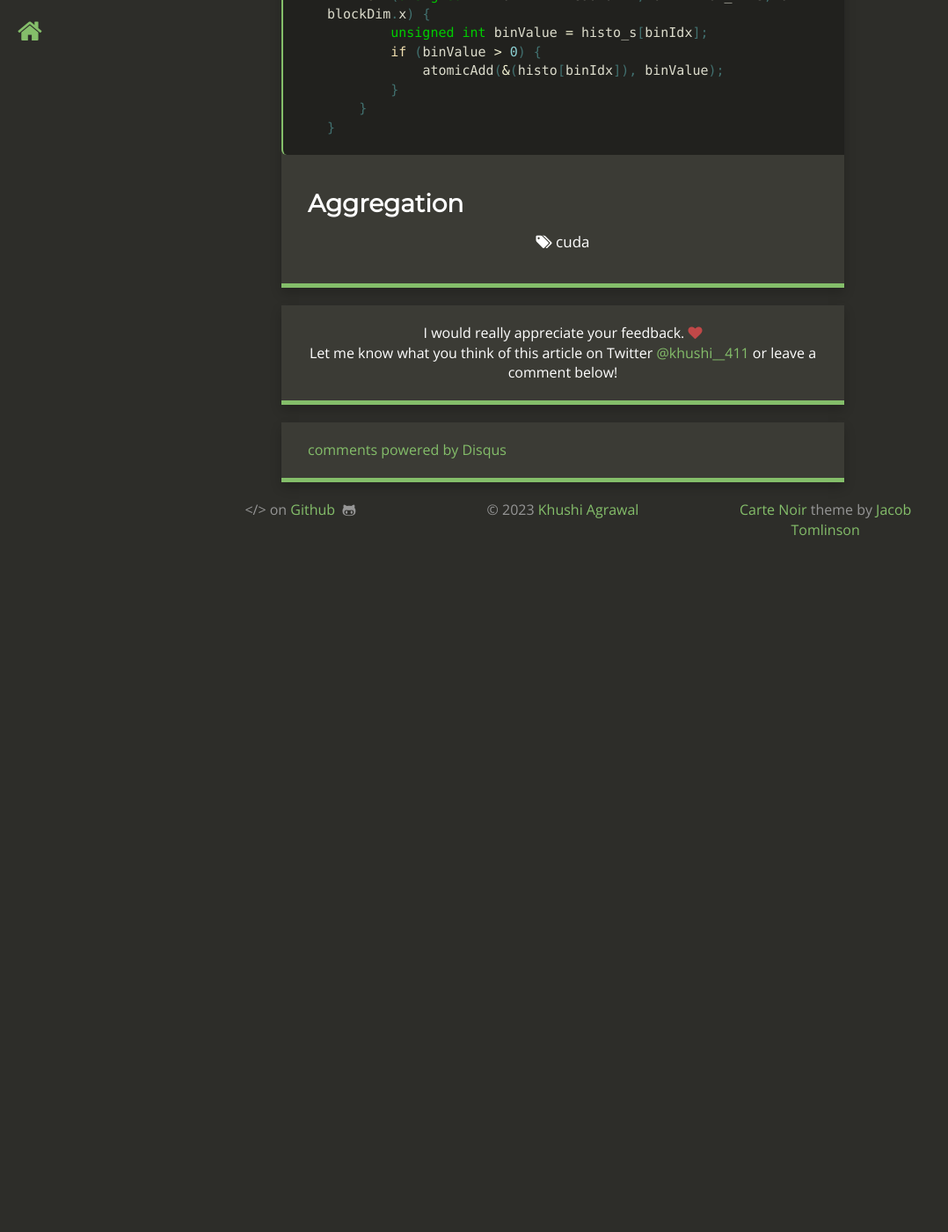
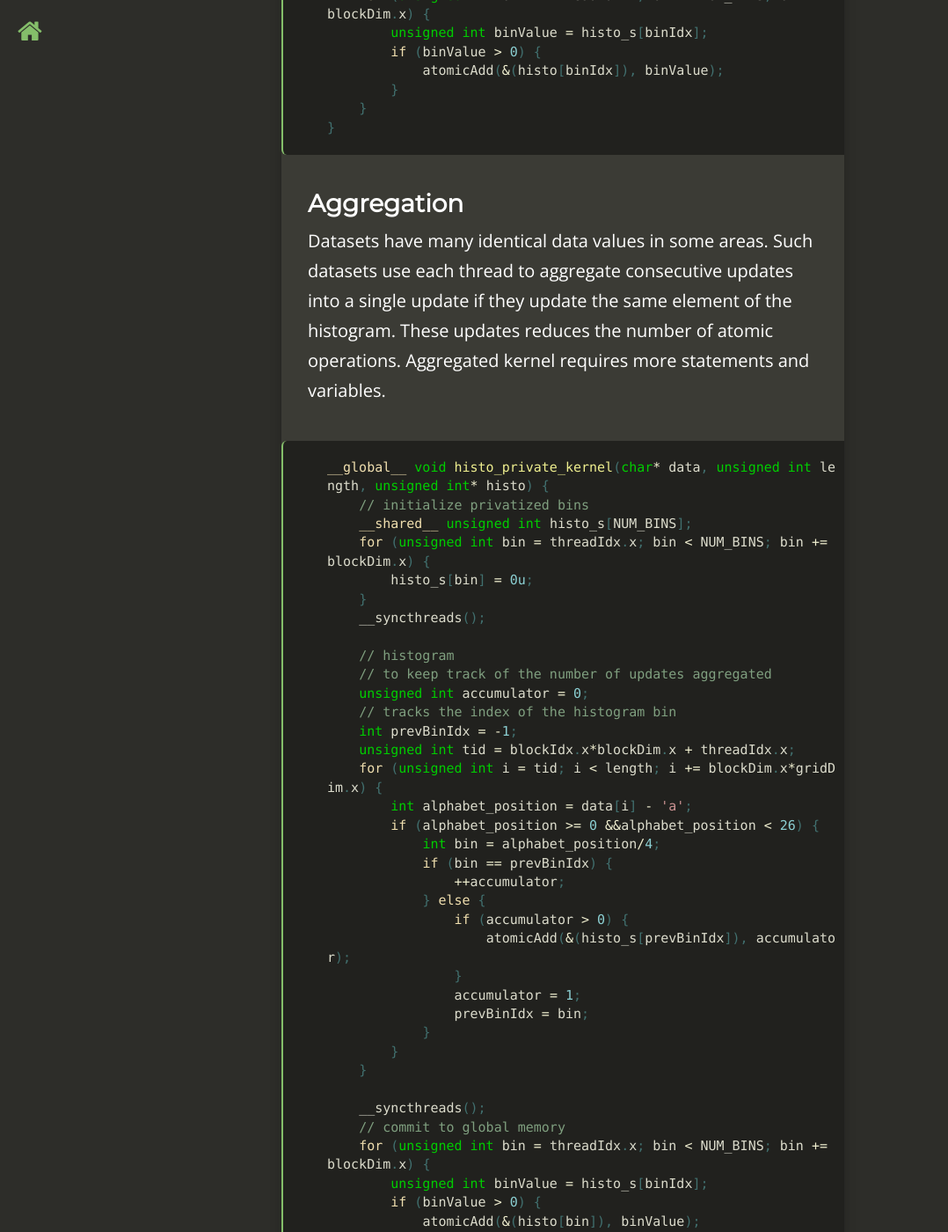
Before and after one commit to khushi-411/khushi-411.github.io, a Jekyll site: the page built from _posts/2024-06-09-parallel_histogram.md, in a window 1280 px wide and 1400 px high, scrolled down 6695 px. Shown: the whole window at 88% size, without its empty margins (0-1078 px from the left). Built offline with Jekyll 4.4.1, drawn with Linux system fonts in a browser that asks for light colours; nearby versions of some CDN libraries; comment, search, counter and statistics services are not loaded; before the commit the page ends 7329 px from its top, so only the background shows below that.

Commit message:
aggregation

````diff
--- a/_posts/2024-06-09-parallel_histogram.md
+++ b/_posts/2024-06-09-parallel_histogram.md
@@ -183,3 +183,45 @@ __global__  void histo_private_kernel(char* data, unsigned int length, unsigned
 ```
 
 ### **Aggregation**
+Datasets have many identical data values in some areas. Such datasets use each thread to aggregate consecutive updates into a single update if they update the same element of the histogram. These updates reduces the number of atomic operations. Aggregated kernel requires more statements and variables.
+```cuda
+__global__ void histo_private_kernel(char* data, unsigned int length, unsigned int* histo) {
+    // initialize privatized bins
+    __shared__ unsigned int histo_s[NUM_BINS];
+    for (unsigned int bin = threadIdx.x; bin < NUM_BINS; bin += blockDim.x) {
+        histo_s[bin] = 0u;
+    }
+    __syncthreads();
+
+    // histogram
+    // to keep track of the number of updates aggregated
+    unsigned int accumulator = 0;
+    // tracks the index of the histogram bin
+    int prevBinIdx = -1;
+    unsigned int tid = blockIdx.x*blockDim.x + threadIdx.x;
+    for (unsigned int i = tid; i < length; i += blockDim.x*gridDim.x) {
+        int alphabet_position = data[i] - 'a';
+        if (alphabet_position >= 0 &&alphabet_position < 26) {
+            int bin = alphabet_position/4;
+            if (bin == prevBinIdx) {
+                ++accumulator;
+            } else {
+                if (accumulator > 0) {
+                    atomicAdd(&(histo_s[prevBinIdx]), accumulator);
+                }
+                accumulator = 1;
+                prevBinIdx = bin;
+            }
+        }
+    }
+
+    __syncthreads();
+    // commit to global memory
+    for (unsigned int bin = threadIdx.x; bin < NUM_BINS; bin += blockDim.x) {
+        unsigned int binValue = histo_s[binIdx];
+        if (binValue > 0) {
+            atomicAdd(&(histo[bin]), binValue);
+        }
+    }
+}
+```
````
